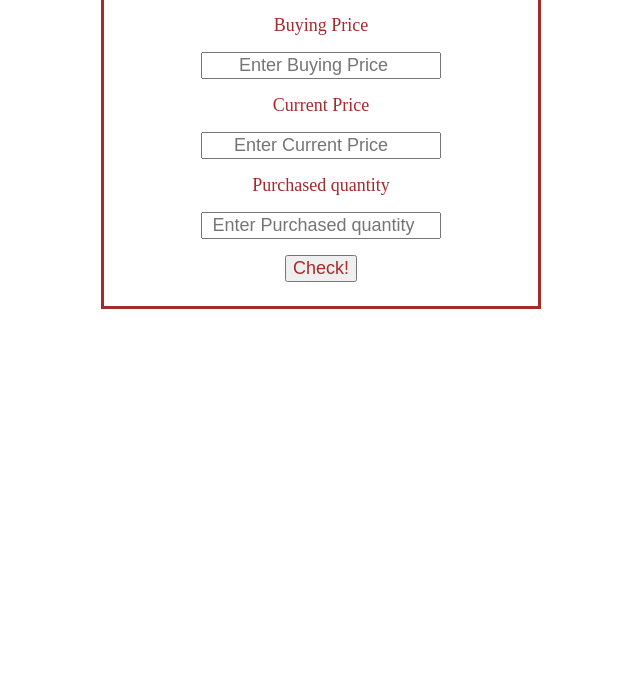
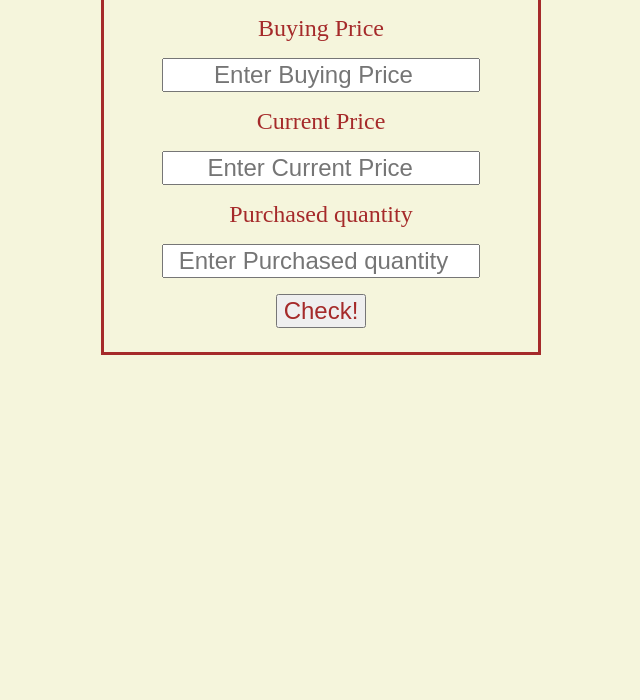
Before and after one commit to llashishll/Mark14-Stock-Profit-Loss-Calculator, a plain HTML site: page index.html in a window 1280 px wide. Shown: the part 100-800 px from the top of the page, without its empty margins (319-959 px from the left). Drawn offline with Linux system fonts and the light colour scheme.

Commit message:
Update CSS

```diff
--- a/style.css
+++ b/style.css
@@ -1,3 +1,8 @@
+body{
+    background-color:beige
+
+}
+
 .container{
 display: flex;
 flex-direction: column;
@@ -12,7 +17,7 @@ padding:1rem ;
 }
 
 .items{
-    font-size: large;
+    font-size:x-large;
     color:brown;
     margin:0.5rem;
     text-align: center;
```
